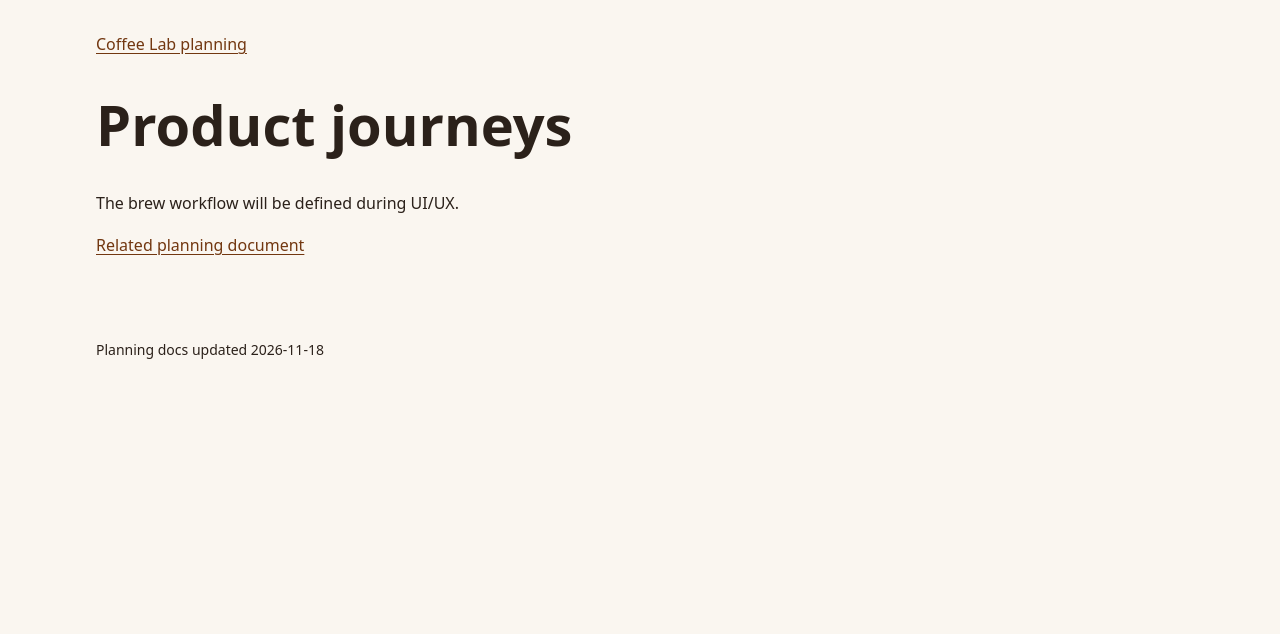
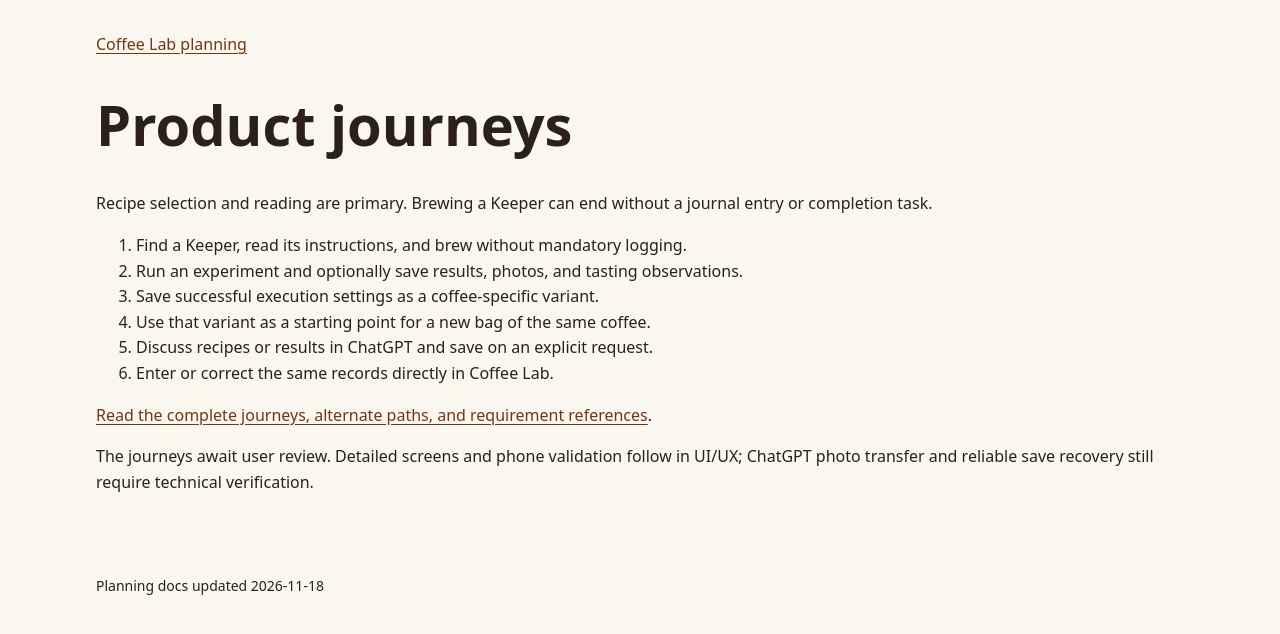
Before and after one commit to rbonon/coffeelab, a plain HTML site: page docs/planning/product-journeys.html in a window 1280 px wide. Drawn offline with Linux system fonts and the light colour scheme.

Commit message:
docs: map recipe brewing and result-entry journeys (#22)

```diff
--- a/docs/planning/product-journeys.html
+++ b/docs/planning/product-journeys.html
@@ -11,7 +11,17 @@
   <main>
     <a href="../index.html">Coffee Lab planning</a>
     <h1>Product journeys</h1>
-    <p>The brew workflow will be defined during UI/UX.</p><p><a href="../spec/user-journeys.md">Related planning document</a></p>
+    <p>Recipe selection and reading are primary. Brewing a Keeper can end without a journal entry or completion task.</p>
+    <ol>
+      <li>Find a Keeper, read its instructions, and brew without mandatory logging.</li>
+      <li>Run an experiment and optionally save results, photos, and tasting observations.</li>
+      <li>Save successful execution settings as a coffee-specific variant.</li>
+      <li>Use that variant as a starting point for a new bag of the same coffee.</li>
+      <li>Discuss recipes or results in ChatGPT and save on an explicit request.</li>
+      <li>Enter or correct the same records directly in Coffee Lab.</li>
+    </ol>
+    <p><a href="../spec/user-journeys.md">Read the complete journeys, alternate paths, and requirement references</a>.</p>
+    <p>The journeys await user review. Detailed screens and phone validation follow in UI/UX; ChatGPT photo transfer and reliable save recovery still require technical verification.</p>
   </main>
   <footer data-build></footer>
 </body>
```
Also changed, not shown: 5 other files.
